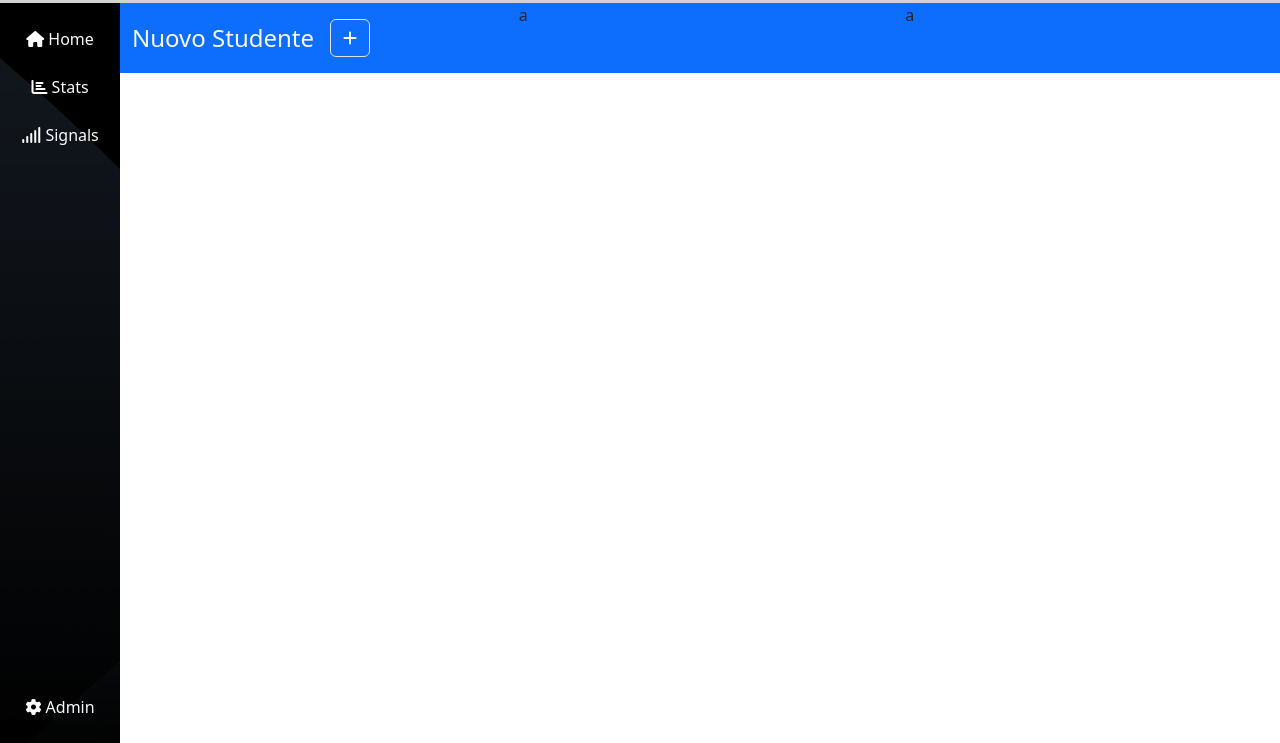
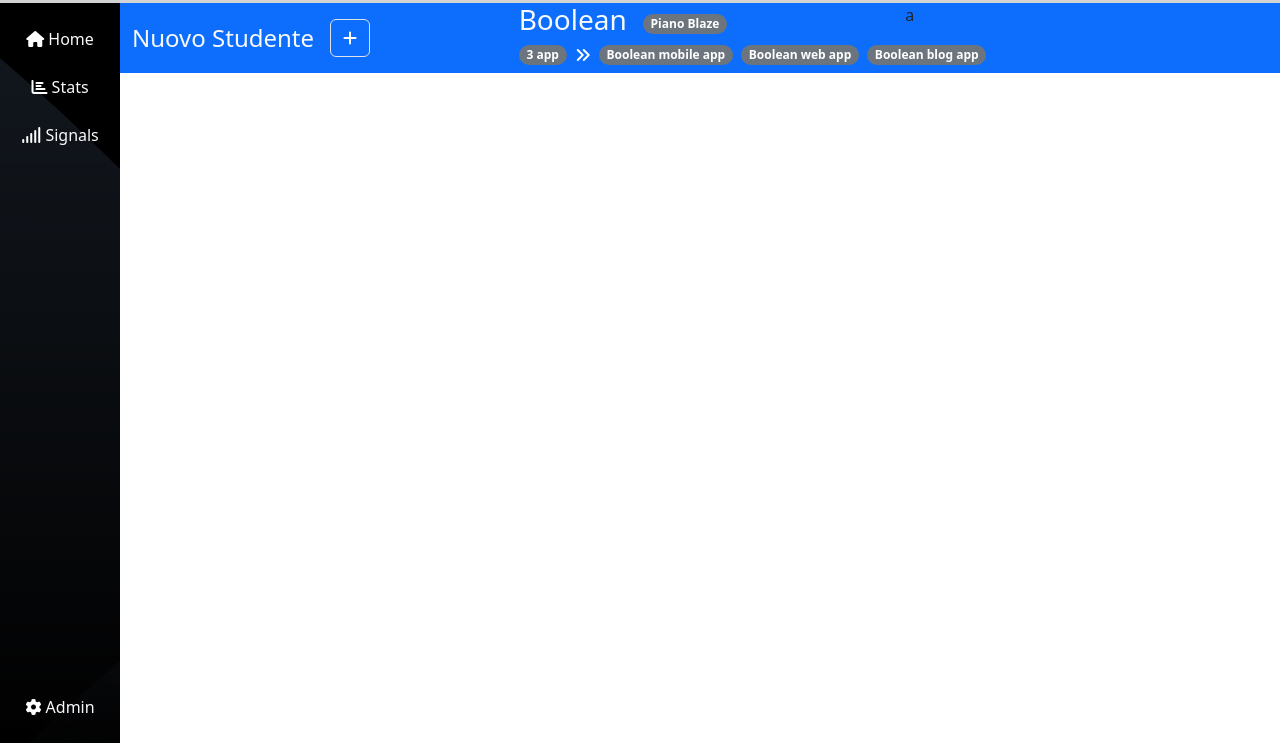
Before and after one commit to Domenic0Ferrari/html-css-bootstrap-dashboard, a plain HTML site: page index.html in a window 1280 px wide. Shown: the part 57-800 px from the top of the page. Drawn offline with nearby package versions, Linux system fonts and the light colour scheme; files whose address does not match are found by name.

Commit message:
add badge "rounded pill" to main "central"

```diff
--- a/index.html
+++ b/index.html
@@ -156,7 +156,24 @@
                         </div>       <!-- chiusura offcanvas  -->
                     </div>
 
-                    <div class="col-12 col-md-4">a</div>
+                    <div class="col-12 col-md-4">
+                        <div class="row">
+                            <div class="col-12 d-flex align-items-center gap-3">
+                                <h3 class="text-light">Boolean</h3>
+                                <span class="badge rounded-pill text-bg-secondary">Piano Blaze</span>
+                            </div>
+                            <div class="col-12 d-flex align-items-center gap-2">
+                                <span class="badge rounded-pill text-bg-secondary">3 app</span>
+                                <i class="fa-solid fa-angles-right" style="color: #ffffff;"></i>
+                                <span class="badge rounded-pill text-bg-secondary d-inline d-lg-none">
+                                    <i class="fa-solid fa-plus" style="color: #ffffff;"></i>
+                                </span>
+                                <span class="badge rounded-pill text-bg-secondary d-none d-lg-inline">Boolean mobile app</span>
+                                <span class="badge rounded-pill text-bg-secondary d-none d-lg-inline">Boolean web app</span>
+                                <span class="badge rounded-pill text-bg-secondary d-none d-lg-inline">Boolean blog app</span>
+                            </div>
+                        </div>
+                    </div>
                     <div class="col-12 col-md-4">a</div>
                 </div>
             </div>
```
